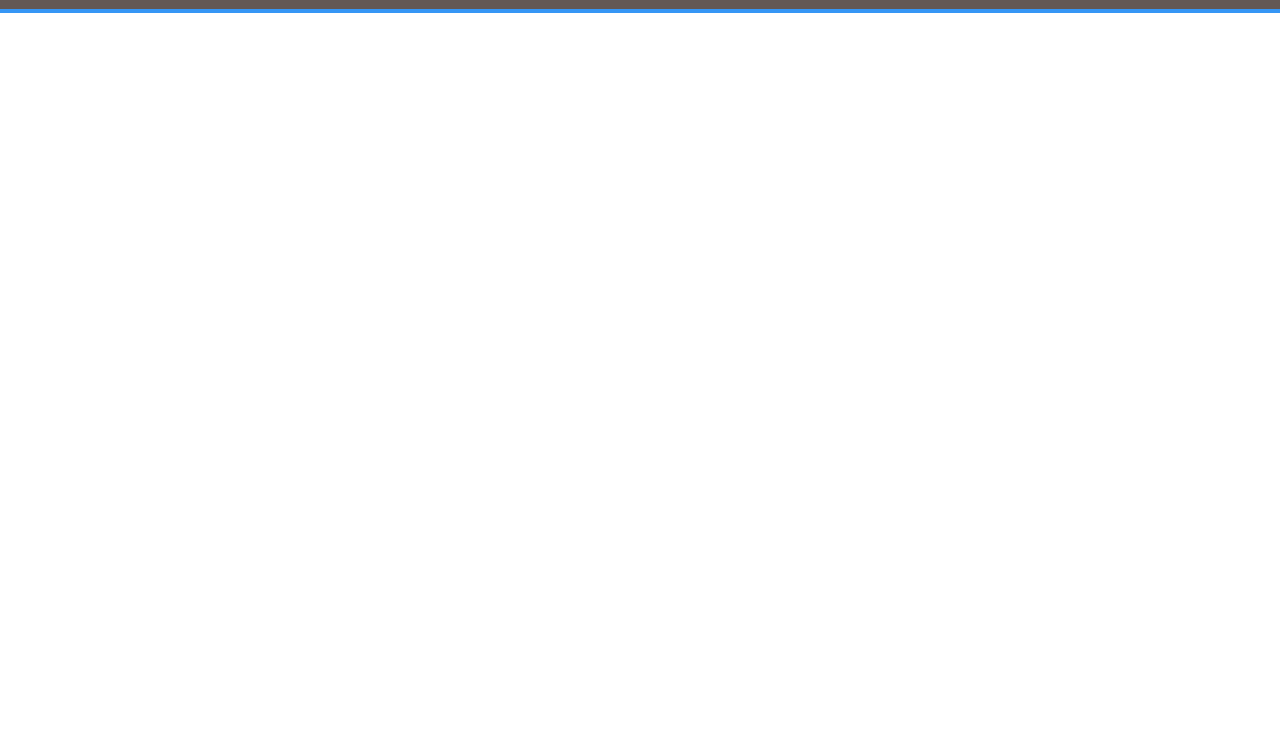
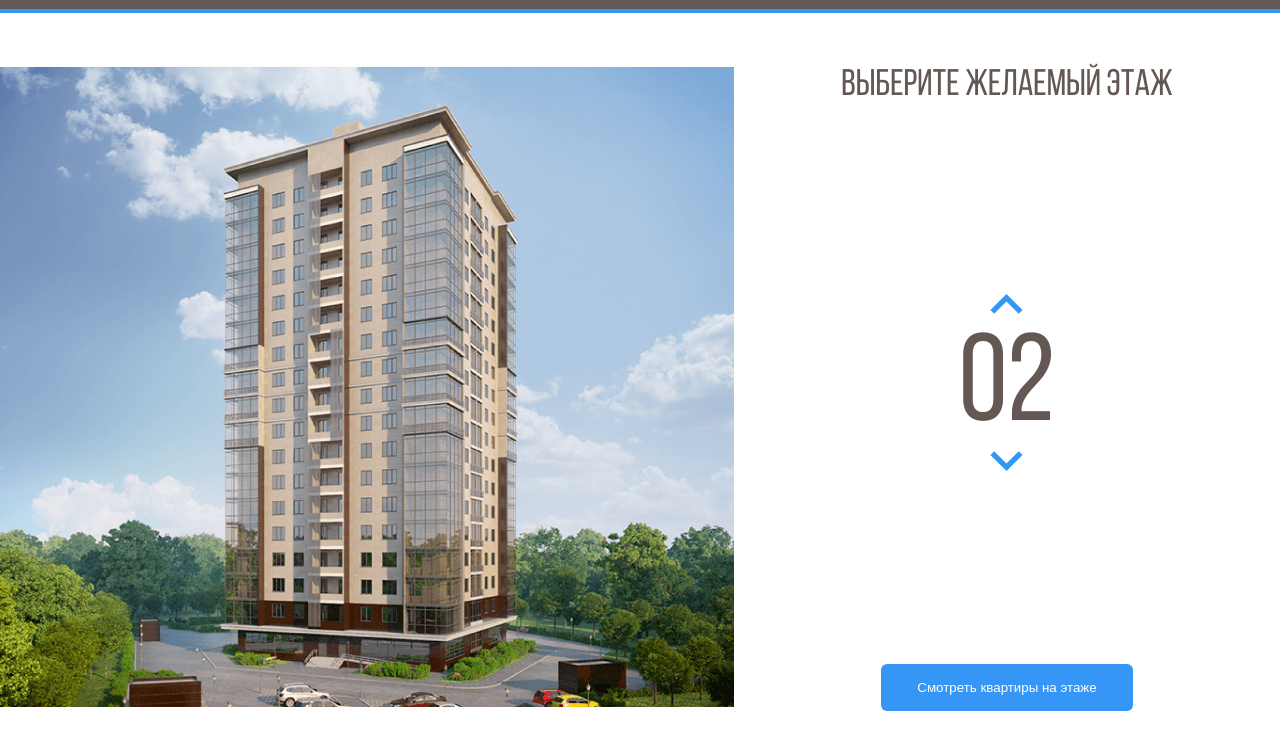
Before and after one commit to SvitlanaRybakova/constructionCompanySite, a plain HTML site: page index.html in a window 1280 px wide. Shown: the part 55-800 px from the top of the page. Drawn offline with Linux system fonts and the light colour scheme.

Commit message:
implement the main section

```diff
--- a/css/style.css
+++ b/css/style.css
@@ -1,3 +1,11 @@
+@font-face {
+  font-family: "Bebas Neue";
+  src: local("BebasNeueRegular"), url("../fonts/BebasNeueRegular.woff2") format("woff2"), url("../fonts/BebasNeueRegular.woff") format("woff");
+  font-weight: normal;
+  font-style: normal;
+  font-display: swap;
+}
+
 * {
   box-sizing: border-box;
   margin: 0;
@@ -60,3 +68,72 @@ body {
   text-decoration: none;
   color: #fff;
 }
+
+/* main */
+
+.main {
+  max-width: 1280px;
+  padding-top: 54px;
+  margin: 0 auto;
+  display: flex;
+}
+
+.nome-img path {
+  opacity: 0;
+  cursor: pointer;
+}
+
+.nome-img path:hover {
+  opacity: 1;
+}
+
+.main-info {
+  flex-grow: 1;
+  text-align: center;
+  display: flex;
+  flex-direction: column;
+  align-items: center;
+  justify-content: space-between;
+}
+
+.counter-group {
+  display: flex;
+  flex-direction: column;
+  align-items: center;
+}
+
+.counter-button {
+  cursor: pointer;
+  border: none;
+  background-color: transparent;
+
+}
+
+.counter-arrow-down {
+  transform: rotateX(180deg);
+}
+
+.main-title {
+  font-family: "Bebas Neue", sans-serif;
+  font-weight: normal;
+  font-size: 37px;
+  line-height: 37px;
+  color: #635854;
+  margin: 0;
+}
+
+.counter {
+  font-family: "Bebas Neue", sans-serif;
+  font-size: 124px;
+  color: #635854;
+  margin-top: 10px;
+}
+
+.button-primary{
+  background: #3596f5;
+  border-radius: 6px;
+  color: #fff;
+  border: none;
+  padding: 16px 36px;
+  cursor: pointer;
+}
--- a/index.html
+++ b/index.html
@@ -39,6 +39,59 @@
       </div>
     </div>
   </header>
+
+  <main class="main">
+    <div class="main-image">
+      <svg class="nome-img" width="734" height="640" viewBox="0 0 734 640" fill="none"
+        xmlns="http://www.w3.org/2000/svg" xmlns:xlink="http://www.w3.org/1999/xlink">
+        <rect width="734" height="640" fill="url(#pattern0)" />
+        <defs>
+          <pattern id="pattern0" patternContentUnits="objectBoundingBox" width="1" height="1">
+            <use xlink:href="#image0" transform="translate(-0.00408719) scale(0.0013624 0.0015625)" />
+          </pattern>
+          <image id="image0" width="740" height="640" xlink:href="img/home.png" />
+        </defs>
+        <path d="M222 531L442.8 539L512 525.3V547L443.5 566.7L222 555.7V531Z" fill="#3595F6" fill-opacity="0.75" />
+        <path d="M223 530V505L443.3 508.3L513 505V525L443.7 538L223 530Z" fill="#3595F6" fill-opacity="0.75" />
+        <path d="M223 504V479H444H513V502L445 509L223 504Z" fill="#3595F6" fill-opacity="0.75" />
+        <path d="M223 480V455L444.3 451.3L512 458V480H444" fill="#3595F6" fill-opacity="0.75" />
+        <path d="M223 454V428L444.5 424.7L513 435.7V457L444 450.3L223 454Z" fill="#3595F6" fill-opacity="0.75" />
+        <path d="M222 427V403.3L443 391L514 414V435.3L443 423L222 427Z" fill="#3595F6" fill-opacity="0.75" />
+        <path d="M222 405V380L444.2 363.7L514 392.3V413L443.7 391.3L222 405Z" fill="#3595F6" fill-opacity="0.75" />
+        <path d="M222 380V355L444.5 334.7L514 371.3V392L442 363.3L222 380Z" fill="#3595F6" fill-opacity="0.75" />
+        <path d="M222 354V330L445 305.3L514 349.3V371L444.7 333L222 354Z" fill="#3595F6" fill-opacity="0.75" />
+        <path d="M222 329V305L444.5 276.3L514 327.3V348L443.7 305.7L222 329Z" fill="#3595F6" fill-opacity="0.75" />
+        <path d="M221 305V281L443.3 248L514 307.3V327L444 276.3L221 305Z" fill="#3595F6" fill-opacity="0.75" />
+        <path d="M222 280V256L443.2 221L513 285V306L444.3 247.7L222 280Z" fill="#3595F6" fill-opacity="0.75" />
+        <path d="M222 256V231L444.3 193L513 263.3V284L444 220L222 256Z" fill="#3595F6" fill-opacity="0.75" />
+        <path d="M222 230V205L442.8 161.3L513 240.3V263L444 189.7L222 230Z" fill="#3595F6" fill-opacity="0.75" />
+        <path d="M223 206V181L443 133L513 218V241L442.3 161.7L223 206Z" fill="#3595F6" fill-opacity="0.75" />
+        <path d="M222 181V156L441.8 104L513 196.3V219L443.3 132.7L222 181Z" fill="#3595F6" fill-opacity="0.75" />
+        <path d="M222 156V130L444 73.3L513 175V196L443.7 104.3L222 156Z" fill="#3595F6" fill-opacity="0.75" />
+
+      </svg>
+
+    </div>
+    <!-- ./main-image -->
+    <div class="main-info">
+      <h2 class="main-title">
+        Выберите желаемый этаж
+      </h2>
+      <div class="counter-group">
+        <button class="counter-button counter-up">
+          <img src="img/arrow.svg" alt="arrow-up" class="counter-arrow counter-arrow-up">
+        </button>
+        <span class="counter">02</span>
+        <button class="counter-button counter-down">
+          <img src="img/arrow.svg" alt="arrow-down" class="counter-arrow counter-arrow-down">
+        </button>
+      </div>
+      <!-- ./conuter-group -->
+      <button class="button button-primary">
+        Смотреть квартиры на этаже
+      </button>
+    </div>
+  </main>
 </body>
 
 </html>
```
Also changed, not shown: fonts/stylesheet.css (added, +8 -0 lines), fonts/BebasNeueRegular.woff (added), fonts/BebasNeueRegular.woff2 (added), img/arrow.svg (added), img/home.png (added), img/selectedFloors.svg (added).
